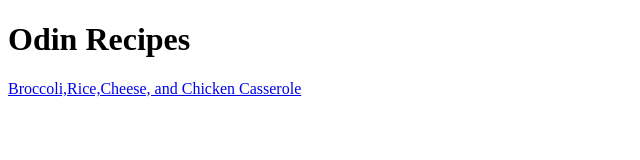
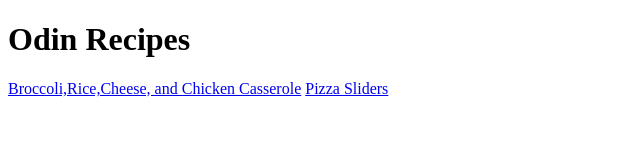
Before and after one commit to Doraigo/odin-recipes, a plain HTML site: page index.html in a window 1280 px wide. Shown: the whole page, without its empty margins (0-640 px from the left). Drawn offline with Linux system fonts and the light colour scheme.

Commit message:
Set a new link to Pizza Sliders recipe

```diff
--- a/index.html
+++ b/index.html
@@ -13,7 +13,7 @@
     <h1>Odin Recipes</h1>
 
     <a href="recipes/rice-broccoli-casserole.html">Broccoli,Rice,Cheese, and Chicken Casserole</a>
-
+    <a href="recipes/pizza-sliders.html">Pizza Sliders</a>
 
 
 </body>
```
